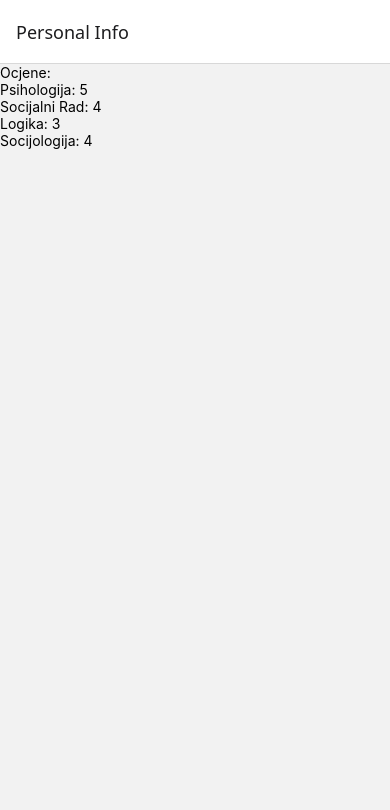
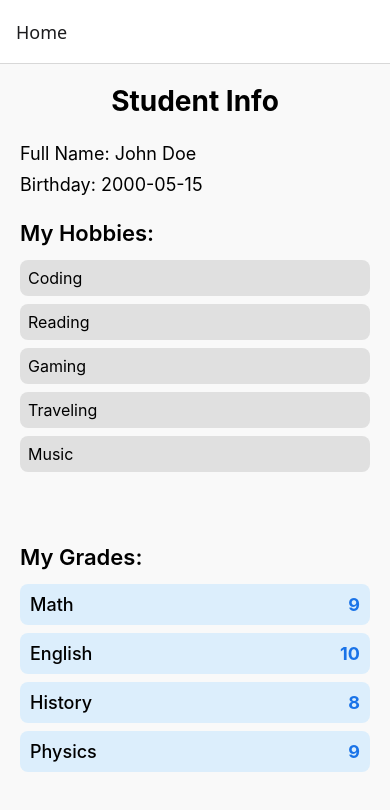
Before and after one commit to DusanPeric44/first-react-app, a React Native app: screen /Home in a window 390 px wide. Shown: the top 810 px of the page. Built offline with nearby package versions, Linux system fonts and the light colour scheme.

Commit message:
lesson 5 challenge

```diff
--- a/App.js
+++ b/App.js
@@ -13,11 +13,7 @@ export default function App() {
   return (
     <NavigationContainer>
       <Stack.Navigator>
-        <Stack.Screen
-          name="Personal Info"
-          component={ListScreen}
-        ></Stack.Screen>
-        <Stack.Screen name="Main" component={MainScreen}></Stack.Screen>
+        <Stack.Screen name="Home" component={ListScreen}></Stack.Screen>
       </Stack.Navigator>
     </NavigationContainer>
   );
--- a/screens/ListScreen.js
+++ b/screens/ListScreen.js
@@ -1,50 +1,105 @@
 import React from "react";
-import { Text, StyleSheet, FlatList, View } from "react-native";
+import { View, Text, StyleSheet, FlatList } from "react-native";
 
-const naslov = {
-  naslov: "Personal info",
-};
+const ListScreen = () => {
+  // Personal info variables
+  let firstName = "John";
+  let lastName = "Doe";
+  const birthday = "2000-05-15";
 
-const infoStudent = {
-  opis: "Prezime i ime: ",
-  surname: "Perić Emili",
-};
+  // Combine first and last name
+  let fullName = firstName + " " + lastName;
 
-const Studentdate = {
-  opis: "Datum rođenja: ",
-  date: "23.03.2003",
-};
+  // Hobbies array
+  const hobbies = ["Coding", "Reading", "Gaming", "Traveling", "Music"];
 
-const Studentindex = {
-  opis: "Index",
-  nmb: "3265",
-};
+  // Subjects with grades
+  const grades = [
+    { subject: "Math", grade: 9 },
+    { subject: "English", grade: 10 },
+    { subject: "History", grade: 8 },
+    { subject: "Physics", grade: 9 },
+  ];
 
-const Ocjene = [
-  { predmet: "Psihologija", ocjena: "5" },
-  { predmet: "Socijalni Rad", ocjena: "4" },
-  { predmet: "Logika", ocjena: "3" },
-  { predmet: "Socijologija", ocjena: "4" },
-];
+  return (
+    <View style={styles.container}>
+      <Text style={styles.title}>Student Info</Text>
 
-const StudentScreen = () => {
-  return (
-    <View>
-      <Text>Ocjene:</Text>
+      {/* Personal Info */}
+      <Text style={styles.info}>Full Name: {fullName}</Text>
+      <Text style={styles.info}>Birthday: {birthday}</Text>
+
+      {/* Hobbies */}
+      <Text style={styles.subtitle}>My Hobbies:</Text>
       <FlatList
-        data={Ocjene}
-        renderItem={({ item }) => {
-          return (
-            <Text style={styles.ocjeneWrapper}>
-              {item.predmet}: {item.ocjena}
-            </Text>
-          );
-        }}
+        data={hobbies}
+        keyExtractor={(item, index) => index.toString()}
+        renderItem={({ item }) => <Text style={styles.hobby}>{item}</Text>}
+      />
+
+      {/* Grades */}
+      <Text style={styles.subtitle}>My Grades:</Text>
+      <FlatList
+        data={grades}
+        keyExtractor={(item, index) => index.toString()}
+        renderItem={({ item }) => (
+          <View style={styles.gradeItem}>
+            <Text style={styles.subject}>{item.subject}</Text>
+            <Text style={styles.grade}>{item.grade}</Text>
+          </View>
+        )}
       />
     </View>
   );
 };
 
-const styles = StyleSheet.create({});
+// Styles
+const styles = StyleSheet.create({
+  container: {
+    flex: 1,
+    backgroundColor: "#f9f9f9",
+    padding: 20,
+  },
+  title: {
+    fontSize: 28,
+    fontWeight: "bold",
+    marginBottom: 20,
+    textAlign: "center",
+  },
+  info: {
+    fontSize: 18,
+    marginVertical: 5,
+  },
+  subtitle: {
+    fontSize: 22,
+    marginTop: 20,
+    marginBottom: 10,
+    fontWeight: "600",
+  },
+  hobby: {
+    fontSize: 16,
+    padding: 8,
+    backgroundColor: "#e0e0e0",
+    borderRadius: 8,
+    marginVertical: 4,
+  },
+  gradeItem: {
+    flexDirection: "row",
+    justifyContent: "space-between",
+    backgroundColor: "#dceefc",
+    padding: 10,
+    borderRadius: 8,
+    marginVertical: 4,
+  },
+  subject: {
+    fontSize: 18,
+    fontWeight: "500",
+  },
+  grade: {
+    fontSize: 18,
+    fontWeight: "700",
+    color: "#1a73e8",
+  },
+});
 
-export default StudentScreen;
+export default ListScreen;
```
